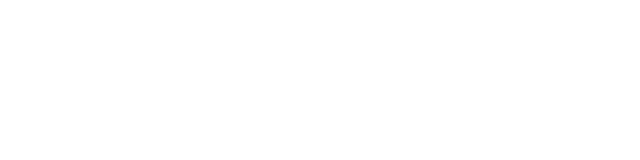
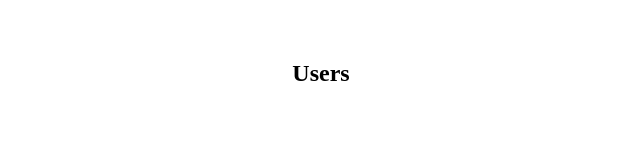
Before and after one commit to joejohn98/filter-users-by-companyName, a React (Vite) app: page / in a window 1280 px wide. Shown: the top 160 px of the page, without its empty margins (319-959 px from the left). Built offline with nearby package versions, Linux system fonts and the light colour scheme.

Commit message:
Add CompanyFilter component to display user section

```diff
--- a/src/App.tsx
+++ b/src/App.tsx
@@ -1,10 +1,11 @@
 import './App.css'
+import CompanyFilter from './CompanyFilter'
 
 function App() {
 
   return (
     <>
-
+      <CompanyFilter />
     </>
   )
 }
--- /dev/null
+++ b/src/CompanyFilter.tsx
@@ -0,0 +1,11 @@
+
+const CompanyFilter = () => {
+
+  return (
+    <div>
+      <h2>Users</h2>
+    </div>
+  )
+}
+
+export default CompanyFilter
```
